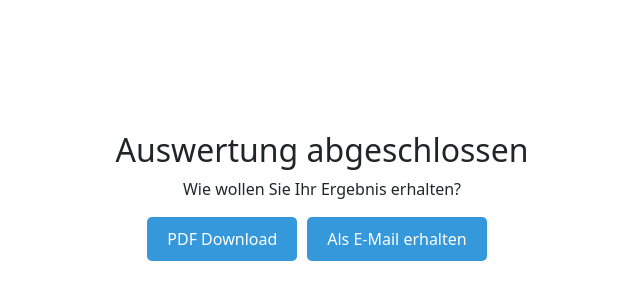
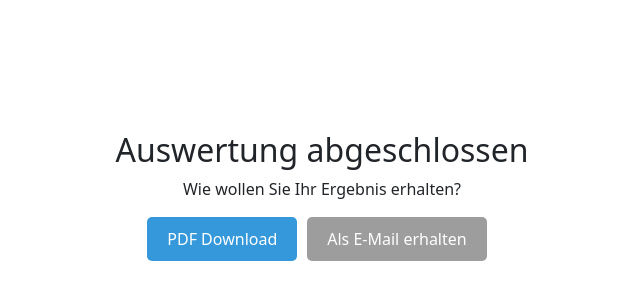
Before and after one commit to coldzeraa/MPR4PTG2, a React (Create React App) app in the folder frontend/: page /export in a window 1280 px wide. Shown: the part 204-504 px from the top of the page, without its empty margins (318-958 px from the left). Built offline with nearby package versions, Linux system fonts and the light colour scheme.

Commit message:
Add pdf download and saving of data in localStorage

```diff
--- a/frontend/src/App.css
+++ b/frontend/src/App.css
@@ -80,6 +80,17 @@ html, body {
   margin-right: 10px;
 }
 
+.button-disabled{
+  background-color: #9d9d9d;
+  color: #fff;
+  padding: 10px 20px;
+  border: none;
+  border-radius: 5px;
+  cursor: pointer;
+  font-size: 16px;
+  margin-right: 10px;
+}
+
 .back-button {
   position: fixed;
   top: 10px;
--- a/frontend/src/components/exportPage.js
+++ b/frontend/src/components/exportPage.js
@@ -1,17 +1,65 @@
 
 function ExportPage() {
 
-  const handlePdfDownload = () => {};
+  // Extract data from localStorage
+  const FIRST_NAME = localStorage.getItem('firstName');
+  const LAST_NAME = localStorage.getItem('lastName');
+  const EMAIL = localStorage.getItem('email');
 
-  const handleEmailRequest = () => {};
+  // Boolean if data has been submitted
+  const IS_DATA_AVAILABLE = FIRST_NAME && LAST_NAME && EMAIL;
+
+  // Function to download pdf
+  const handlePdfDownload = () => {
+
+    console.log("downloading pdf...\nName: " + FIRST_NAME + ", " + LAST_NAME + "\nemail: " + EMAIL);
+
+    if (IS_DATA_AVAILABLE) {
+
+      // Fetch data
+      const userData = `Name: ${FIRST_NAME} ${LAST_NAME}\n Email: ${EMAIL}`;
+
+      // Generate PDF content
+      const pdfContent = `%PDF-1.5\n1 0 obj\n<< /Type /Catalog /Pages 2 0 R >>\nendobj\n2 0 obj\n<< /Type /Pages /Kids [3 0 R] /Count 1 >>\nendobj\n3 0 obj\n<< /Type /Page /Parent 2 0 R /Resources << /Font << /F1 4 0 R >> >> /MediaBox [0 0 612 792] /Contents 5 0 R >>\nendobj\n4 0 obj\n<< /Type /Font /Subtype /Type1 /BaseFont /Times-Roman >>\nendobj\n5 0 obj\n<< /Length 60 >>\nstream\nBT /F1 18 Tf 50 700 Td (${userData}) Tj\nendstream\nendobj\nxref\n0 6\n0000000000 65535 f \n0000000009 00000 n \n0000000074 00000 n \n0000000127 00000 n \n0000000177 00000 n \n0000000231 00000 n \ntrailer\n<< /Size 6 /Root 1 0 R >>\nstartxref\n321\n%%EOF`;
+
+      // Create blob with pdfContent inside it
+      const blob = new Blob([pdfContent], { type: 'application/pdf' });
+
+      // Create URL
+      const url = window.URL.createObjectURL(blob);
+
+      // Create invisible "a" element
+      const a = document.createElement('a');
+
+      // Create href for pdf- document
+      a.href = url;
+
+      // Download
+      a.download = 'testPDF.pdf';
+
+      // Append invisible "a" element
+      document.body.appendChild(a);
+
+      // Click download
+      a.click();
+
+      // Remove "a" element
+      window.URL.revokeObjectURL(url);
+    }
+  };
+
+  // Function to send email
+  const handleEmailRequest = () => {
+    console.log("sending email...\nName: " + FIRST_NAME + ", " + LAST_NAME + "\nemail: " + EMAIL)
+  };
 
   return (
     <div className="container-fluid d-flex align-items-center justify-content-center">
       <div className="content">
         <h2>Auswertung abgeschlossen</h2>
         <p>Wie wollen Sie Ihr Ergebnis erhalten?</p>
-        <button className="button" type="submit"  onClick={handlePdfDownload}>PDF Download</button>
-        <button className="button" type="submit"  onClick={handleEmailRequest}>Als E-Mail erhalten</button>
+        <button className="button" onClick={handlePdfDownload}>PDF Download</button>
+        <button className={"" + (IS_DATA_AVAILABLE ? "button" : "button-disabled")} type="submit"  onClick={handleEmailRequest} disabled={!IS_DATA_AVAILABLE}>Als E-Mail erhalten</button>
       </div>
     </div>
   );
--- a/frontend/src/components/login.js
+++ b/frontend/src/components/login.js
@@ -1,23 +1,23 @@
 import { useNavigate } from "react-router-dom";
-import { useState } from 'react';
+import { useState } from "react";
 
 function Login() {
   // Create navigate
   const navigate = useNavigate();
 
   // Navigate to tutorial
-  const navigateToTutorial = () =>{
-    navigate("/tutorial")
+  const navigateToTutorial = () => {
+    navigate("/tutorial");
   };
 
   // Define Back Button
   function BackButton({ onClick }) {
     return (
-        <button className="button back-button" onClick={onClick}>
-            ← Back
-        </button>
+      <button className="button back-button" onClick={onClick}>
+        ← Back
+      </button>
     );
-  };
+  }
 
   // Navigate to welcome screen
   const navigateToWelcomeScreen = () => {
@@ -44,7 +44,7 @@ function Login() {
   // Show alert if no data was provided and "weiter" button was clicked
   const showNoDataError = () => {
     window.alert("Bitte geben Sie Ihre Daten ein!");
-  }
+  };
 
   // React hook state to define state "formData"
   const [formData, setFormData] = useState({
@@ -85,7 +85,7 @@ function Login() {
   const handleSubmit = async (e) => {
     e.preventDefault();
 
-    if (Object.values(formData).every(value => value === "")){
+    if (Object.values(formData).every((value) => value === "")) {
       showNoDataError();
       return;
     }
@@ -98,17 +98,21 @@ function Login() {
           "Content-Type": "application/json",
         },
         body: JSON.stringify(formData),
-      })
+      });
       if (!response.ok) {
         throw new Error("Sending failed");
       }
+
+      // Store name and email in localStorage
+      localStorage.setItem('firstName', formData.firstName);
+      localStorage.setItem('lastName', formData.lastName);
+      localStorage.setItem('email', formData.email);
 
       // Parse response as JSON
       const responseData = await response.json();
 
       // Check response
       checkResponse(responseData.message);
-
     } catch (error) {
       console.error("Failed to submit form:", error);
     }
@@ -124,6 +128,11 @@ function Login() {
         lastName: "",
         email: "",
       };
+
+      // Store empty name and empty email in localStorage
+      localStorage.setItem('firstName', form.firstName);
+      localStorage.setItem('lastName', form.lastName);
+      localStorage.setItem('email', form.email);
 
       // Fetch data via "POST" to backend
       const response = await fetch("http://127.0.0.1:8000/api/login/", {
@@ -148,7 +157,6 @@ function Login() {
       console.error("Failed to submit form:", error);
     }
   };
-
 
   return (
     // Formatting
@@ -193,7 +201,6 @@ function Login() {
             />
           </div>
 
-
           <button className="button" type="submit" onClick={handleSubmit}>
             Weiter
           </button>
```
